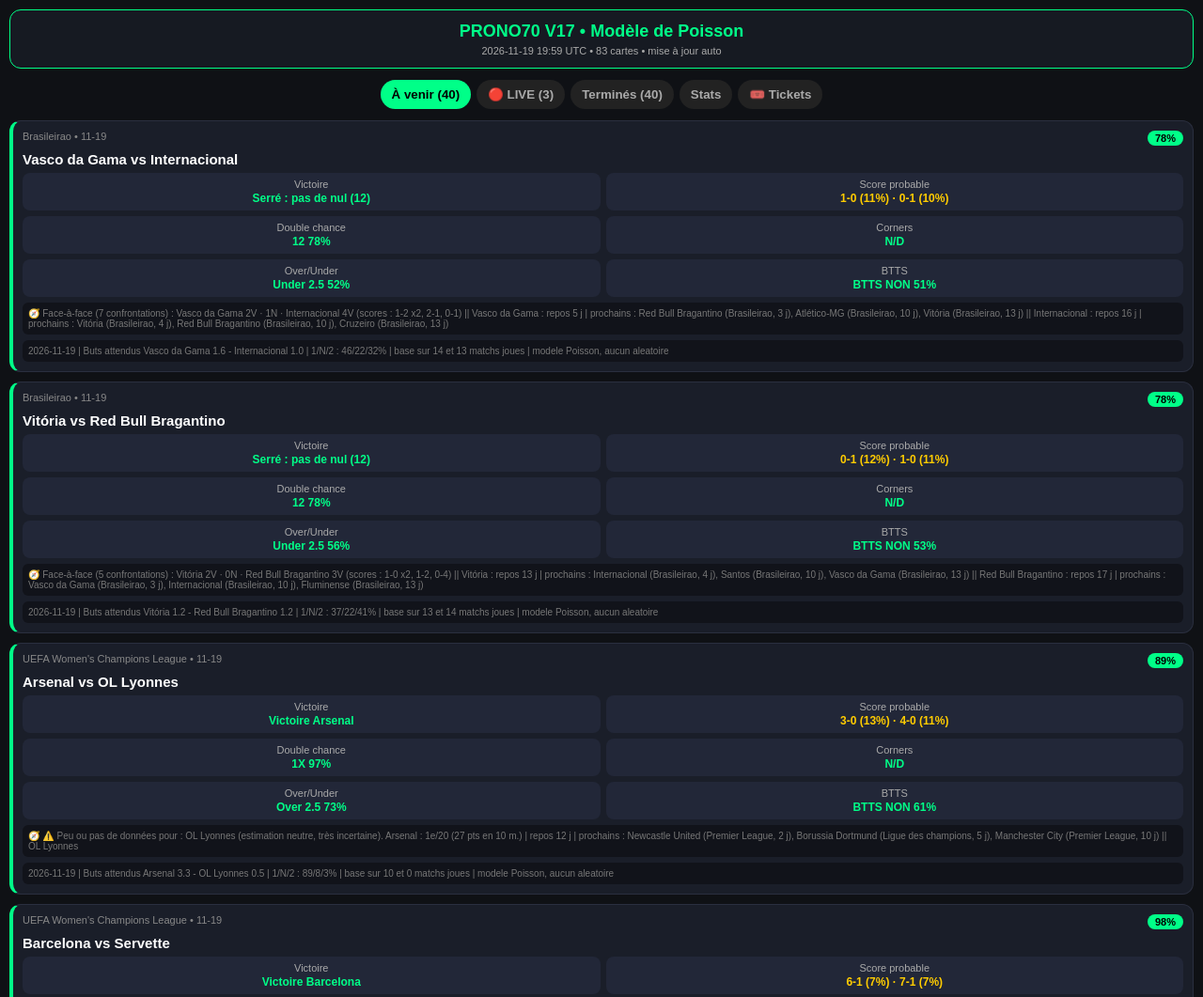
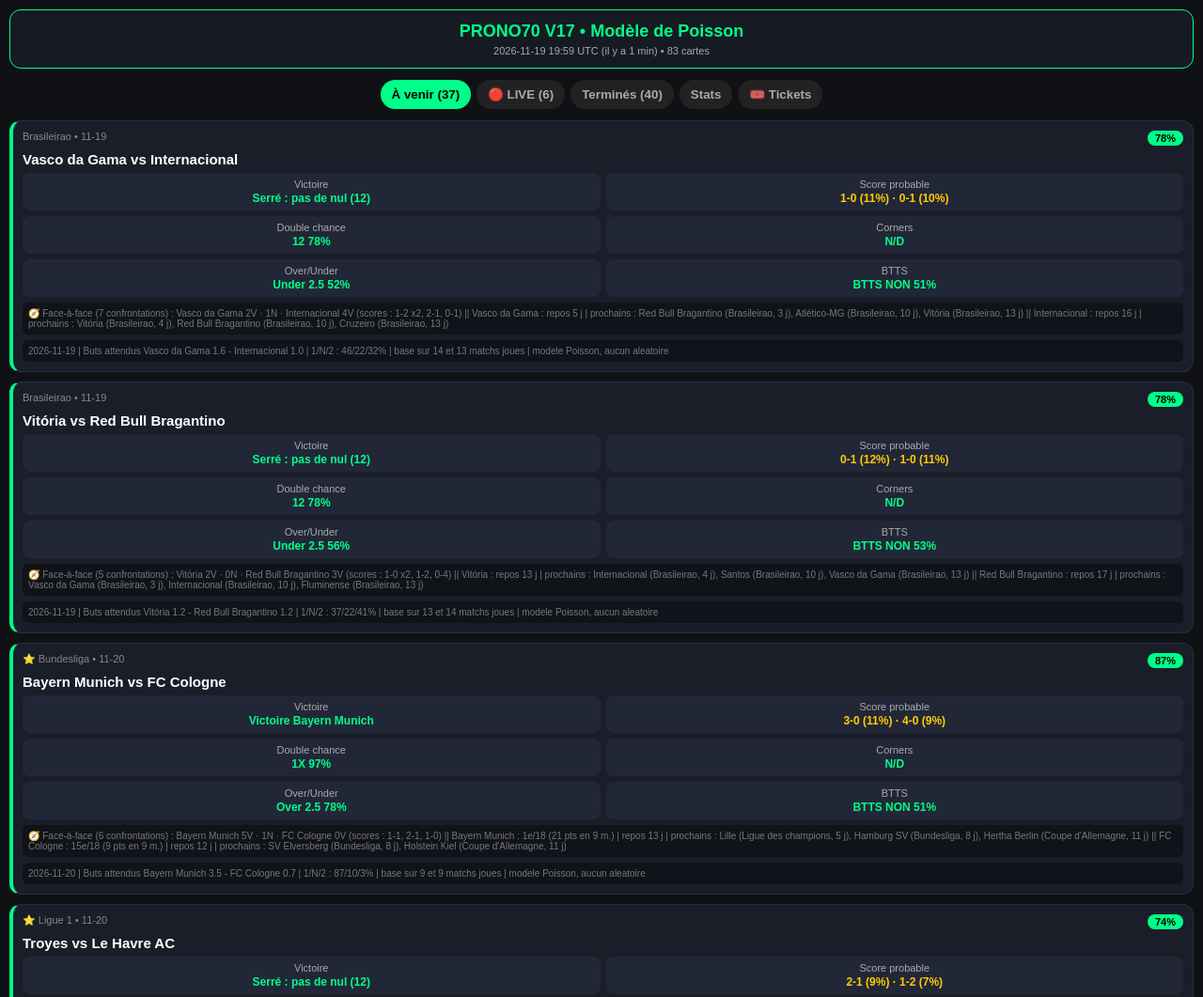
Before and after one commit to caboubakar841-hue/caboubakar841-hue.github.io, a plain HTML site: page index.html in a window 1280 px wide. Shown: the top 1061 px of the page at 94% size. Drawn offline with Linux system fonts and the light colour scheme.

Commit message:
Update index.html

```diff
--- a/index.html
+++ b/index.html
@@ -31,9 +31,10 @@ table{width:100%;border-collapse:collapse;font-size:13px}td{padding:8px;border-b
 </style>
 <link rel="manifest" href="manifest.json">
 <meta name="theme-color" content="#00ff88">
-<style>#offline{display:none;background:#3a2a00;color:#ffcc66;border-radius:10px;padding:8px;margin-bottom:10px;font-size:12px;text-align:center}</style>
+<style>.card.nodata{border-left-color:#ff9a3c}.card.nodata .conf{background:#ff9a3c}#stale{display:none;background:#3a1010;color:#ff9a9a;border-radius:10px;padding:8px;margin-bottom:10px;font-size:12px;text-align:center}#offline{display:none;background:#3a2a00;color:#ffcc66;border-radius:10px;padding:8px;margin-bottom:10px;font-size:12px;text-align:center}</style>
 </head>
 <body>
+<div id="stale"></div>
 <div id="offline">📴 Hors ligne : affichage de la dernière version enregistrée. Les LIVE sont figés à ce moment-là.</div>
 <div class="header"><h1>PRONO70 V17 • Modèle de Poisson</h1><p id="dateInfo">Chargement...</p></div>
 <div class="filters">
@@ -46,21 +47,46 @@ table{width:100%;border-collapse:collapse;font-size:13px}td{padding:8px;border-b
 <div id="list"></div>
 <script>
 let D={matches:[],stats:{}},cur='today';
+// Statut "effectif" : un match annonce "a venir" dont le coup d'envoi est passe n'est plus affiche comme a venir
+function eff(m){
+  if(m.status!=='today'||!m.kickoff) return m.status;
+  const k=Date.parse(m.kickoff.replace('Z','+00:00'));
+  if(isNaN(k)||k>Date.now()) return 'today';
+  return (Date.now()-k)<165*60000?'live':'finished';
+}
+function ago(min){const h=Math.floor(min/60),r=Math.round(min%60);return h>0?h+' h '+r+' min':r+' min'}
+let loaded=false;
 async function load(){
   try{
-    D=await (await fetch('data/matches.json?v='+Date.now())).json();
+    const r=await fetch('data/matches.json?v='+Date.now(),{cache:'no-store'});
+    if(!r.ok) throw new Error('HTTP '+r.status);
+    D=await r.json();
+  }catch(e){
+    const st=document.getElementById('stale');
+    if(loaded){st.style.display='block';st.innerText='⚠️ Actualisation impossible pour le moment (réseau ou mise en ligne en cours) : dernières données affichées.'}
+    else{document.getElementById('list').innerHTML='<p style="text-align:center;color:#f55">Impossible de charger data/matches.json ('+e.message+'). Nouvel essai automatique...</p>'}
+    setTimeout(load,15000);
+    return;
+  }
+  try{
     offlineBanner();
-    document.getElementById('dateInfo').innerText=D.date+' • '+D.matches.length+' cartes • mise à jour auto';
-    ['today','live','finished'].forEach(s=>document.getElementById('c-'+s).innerText=D.matches.filter(m=>m.status===s).length);
+    D.matches.forEach(m=>{m.eff=eff(m);m.late=(m.eff!==m.status)});
+    const ts=Date.parse(D.ts||String(D.date).replace(' UTC','Z').replace(' ','T')),age=(Date.now()-ts)/60000,st=document.getElementById('stale');
+    document.getElementById('dateInfo').innerText=D.date+(isNaN(age)?'':' (il y a '+ago(age)+')')+' • '+D.matches.length+' cartes';
+    if(!isNaN(age)&&age>30){st.style.display='block';st.innerText='⚠️ Données non mises à jour depuis '+ago(age)+'. Les matchs affichés peuvent être déjà joués ou en cours.'}else{st.style.display='none'}
+    ['today','live','finished'].forEach(s=>document.getElementById('c-'+s).innerText=D.matches.filter(m=>m.eff===s).length);
     render();
-  }catch(e){document.getElementById('list').innerHTML='<p style="text-align:center;color:#f55">Erreur de chargement de data/matches.json</p>'}
+    loaded=true;
+  }catch(e){
+    document.getElementById('list').innerHTML='<p style="text-align:center;color:#f55">Erreur d\'affichage : '+e.message+'</p>';
+  }
 }
 function show(c){cur=c;document.querySelectorAll('.filters button').forEach(b=>b.classList.remove('active'));document.getElementById('b-'+c).classList.add('active');render()}
 function card(m){
   const sc=m.live_score?m.live_score.split('-'):null;
   const big=sc?'<div class="score"><span class="t">'+m.home+'</span><span class="n">'+sc[0]+' - '+sc[1]+'</span><span class="t">'+m.away+'</span></div>'+(m.minute?'<div style="text-align:center;margin-bottom:8px"><span class="min">'+(m.status==='live'?'🔴 ':'')+m.minute+'</span></div>':''):'';
-  return '<div class="card '+m.status+(m.status==='finished'?' fin':'')+'"><div class="top"><span>'+(m.prio<0?'🌍 ':m.prio<=3?'⭐ ':'')+m.league+(m.day?' • '+m.day.slice(5):'')+'</span><span class="conf">'+(m.nopred?'—':m.conf+'%')+'</span></div>'+big+(sc?'':'<h3>'+m.home+' vs '+m.away+'</h3>')+
-  '<div class="grid"><div class="box">Victoire<b>'+m.victoire+'</b></div><div class="box">Score probable<b style="color:#fc0">'+m.score_exact+'</b></div><div class="box">Double chance<b>'+m.double_chance+'</b></div><div class="box">Corners<b>'+m.corner+'</b></div><div class="box">Over/Under<b>'+m.over+'</b></div><div class="box">BTTS<b>'+m.btts+'</b></div></div>'+(m.contexte?'<div class="analyse">🧭 '+m.contexte+'</div>':'')+'<div class="analyse">'+m.analyse+'</div></div>';
+  return '<div class="card '+m.eff+(m.eff==='finished'?' fin':'')+(m.nopred?' nodata':'')+'"><div class="top"><span>'+(m.prio<0?'🌍 ':m.prio<=3?'⭐ ':'')+m.league+(m.day?' • '+m.day.slice(5):'')+'</span><span class="conf">'+(m.nopred?'⚠️ ':'')+m.conf+'%'+'</span></div>'+big+(sc?'':'<h3>'+m.home+' vs '+m.away+'</h3>')+
+  (m.nopred?'<div class="analyse" style="color:#ffb35c;font-weight:bold">⚠️ PAS DE DONNÉES sur ces équipes : estimation générique, à ne pas utiliser pour parier.</div>':'')+(m.late?'<div class="analyse" style="color:#fc6">⏱ Coup d\'envoi passé : '+(m.eff==='live'?'match probablement en cours':'match probablement terminé')+' - score en attente de mise à jour.</div>':'')+'<div class="grid"><div class="box">Victoire<b>'+m.victoire+'</b></div><div class="box">Score probable<b style="color:#fc0">'+m.score_exact+'</b></div><div class="box">Double chance<b>'+m.double_chance+'</b></div><div class="box">Corners<b>'+m.corner+'</b></div><div class="box">Over/Under<b>'+m.over+'</b></div><div class="box">BTTS<b>'+m.btts+'</b></div></div>'+(m.contexte?'<div class="analyse">🧭 '+m.contexte+'</div>':'')+'<div class="analyse">'+m.analyse+'</div></div>';
 }
 function tk(d){return d.tickets.map(t=>{
  const odds=t.legs.reduce((a,l)=>a*100/l.p,1);
@@ -79,8 +105,8 @@ function render(){
     el.innerHTML='<div class="card"><table>'+r.map(x=>'<tr><td>'+x[0]+'</td><td>'+x[1]+'</td></tr>').join('')+'</table><div class="analyse">Si « Victoire/Nul/Défaite » ne dépasse pas nettement la référence, le modèle n\'apporte rien. Attendre au moins 100 matchs avant de conclure. Brier : plus bas = mieux ; si « avec contexte » n\'est pas plus bas que « sans » après 50 matchs, le contexte n\'aide pas.</div></div>'+dg;
     return;
   }
-  const f=D.matches.filter(m=>m.status===cur);
-  el.innerHTML=f.map(card).join('')||'<p style="text-align:center;margin-top:20px">Aucun match dans cette section</p>';
+  const f=D.matches.filter(m=>m.eff===cur);
+  el.innerHTML=f.map(m=>{try{return card(m)}catch(e){return '<div class="card"><div class="analyse">⚠️ Carte illisible : '+m.home+' vs '+m.away+' ('+e.message+')</div></div>'}}).join('')||'<p style="text-align:center;margin-top:20px">Aucun match dans cette section</p>';
 }
 function offlineBanner(){document.getElementById('offline').style.display=navigator.onLine?'none':'block'}
 window.addEventListener('online',offlineBanner);window.addEventListener('offline',offlineBanner);
```
